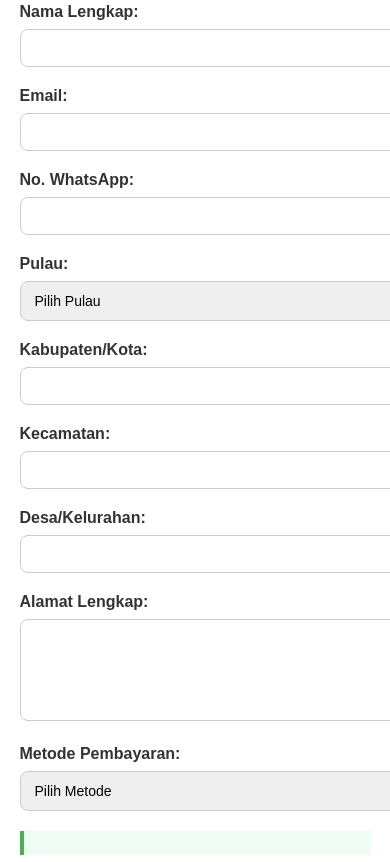
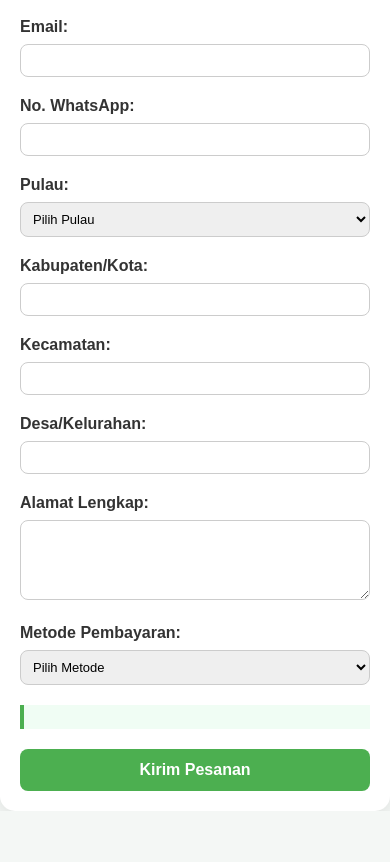
Before and after one commit to CharlesPutra/lavina-botanica-team, a plain HTML site: page form-pemesanan.html in a window 390 px wide. Shown: the part 272-1134 px from the top of the page. After the commit the page ends 1083 px from the top, so only its background shows below. Drawn offline with Linux system fonts and the light colour scheme.

Commit message:
benerin form di hp kegedean

```diff
--- a/form-pemesanan.css
+++ b/form-pemesanan.css
@@ -1,35 +1,49 @@
+/* Reset dasar */
+* {
+  margin: 0;
+  padding: 0;
+  box-sizing: border-box;
+}
+
+/* Body */
 body {
   font-family: 'Poppins', sans-serif;
   background-color: #f4f7f5;
-  margin: 0;
-  padding: 0;
-  display: flex;
-  justify-content: center;
-  align-items: center;
   min-height: 100vh;
 }
 
+/* Wrapper agar konten di tengah secara horizontal */
+.form-wrapper {
+  display: flex;
+  justify-content: center;
+  padding: 40px 20px; /* biar ada jarak dari atas & bawah */
+}
+
+/* Container form */
 .form-container {
   background-color: #fff;
   padding: 30px;
   border-radius: 15px;
   box-shadow: 0 4px 20px rgba(0, 0, 0, 0.1);
   max-width: 600px;
-  width: 90%;
+  width: 100%;
 }
 
+/* Logo */
 .logo {
   width: 120px;
   display: block;
   margin: 0 auto 20px auto;
 }
 
+/* Judul */
 h1 {
   text-align: center;
   color: #2d572c;
   margin-bottom: 30px;
 }
 
+/* Label */
 form label {
   display: block;
   margin-bottom: 8px;
@@ -37,6 +51,7 @@ form label {
   color: #333;
 }
 
+/* Input, select, textarea */
 form input,
 form textarea,
 form select {
@@ -50,9 +65,10 @@ form select {
 
 form textarea {
   resize: vertical;
-  height: 80px;
+  min-height: 80px;
 }
 
+/* Box rekening */
 .rekening-box {
   background-color: #f0fdf4;
   border-left: 4px solid #4CAF50;
@@ -62,6 +78,7 @@ form textarea {
   color: #2e7d32;
 }
 
+/* Tombol */
 button {
   width: 100%;
   padding: 12px;
@@ -79,32 +96,40 @@ button:hover {
   background-color: #388e3c;
 }
 
+/* Responsive mobile */
 @media (max-width: 576px) {
-  .form-container input {
-    width: 400px;
+  .form-wrapper {
+    padding: 20px 10px;
   }
 
-  .form-container select {
-    width: 430px;
+  .form-container {
+    padding: 20px;
   }
 
-  .form-container textarea {
-    width: 400px;
+  h1 {
+    font-size: 18px;
+  }
+
+  form input,
+  form select,
+  form textarea {
+    font-size: 13px;
+    padding: 8px;
   }
 }
 
-/* Hilangkan scroll horizontal di mobile */
+/* Hilangkan scroll horizontal */
 html, body {
   overflow-x: hidden;
 }
 
-/* Pastikan gambar carousel responsive */
+/* Gambar carousel responsive */
 .carousel-item img {
   width: 100%;
   height: auto;
 }
 
-/* Pastikan elemen grid tidak melebihi layar */
+/* Grid aman di mobile */
 .container, .row, .col, .grid {
   max-width: 100%;
 }
```
